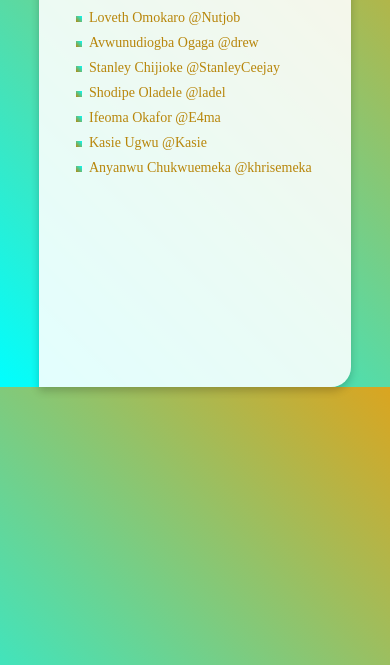
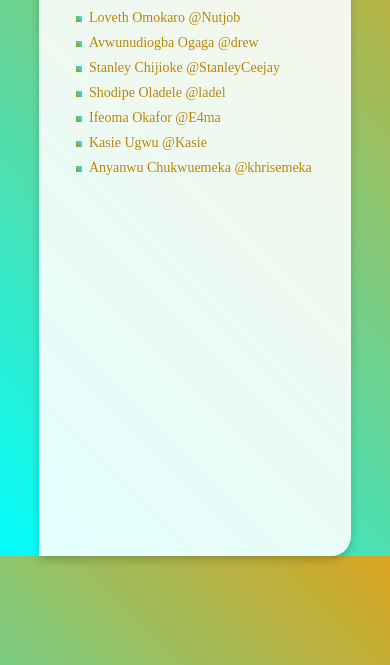
Before and after one commit to ISOkafor/team-apollo.github.io, a plain HTML site: page index.html in a window 390 px wide. Shown: the part 179-844 px from the top of the page. Drawn offline with Linux system fonts and the light colour scheme.

Commit message:
Update style.css

```diff
--- a/css/style.css
+++ b/css/style.css
@@ -53,7 +53,7 @@ body {
     .card-element {
         margin-top: 50px;
         width: 80vw;
-        min-height: 60vh;
+        min-height: 80vh;
     }
 
     .team-members {
```
